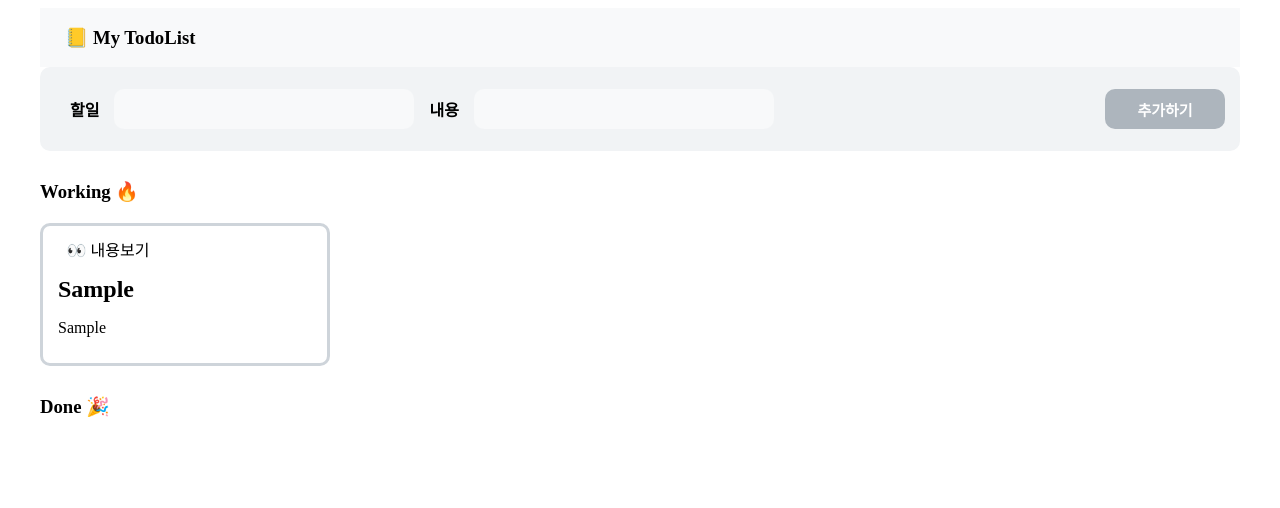
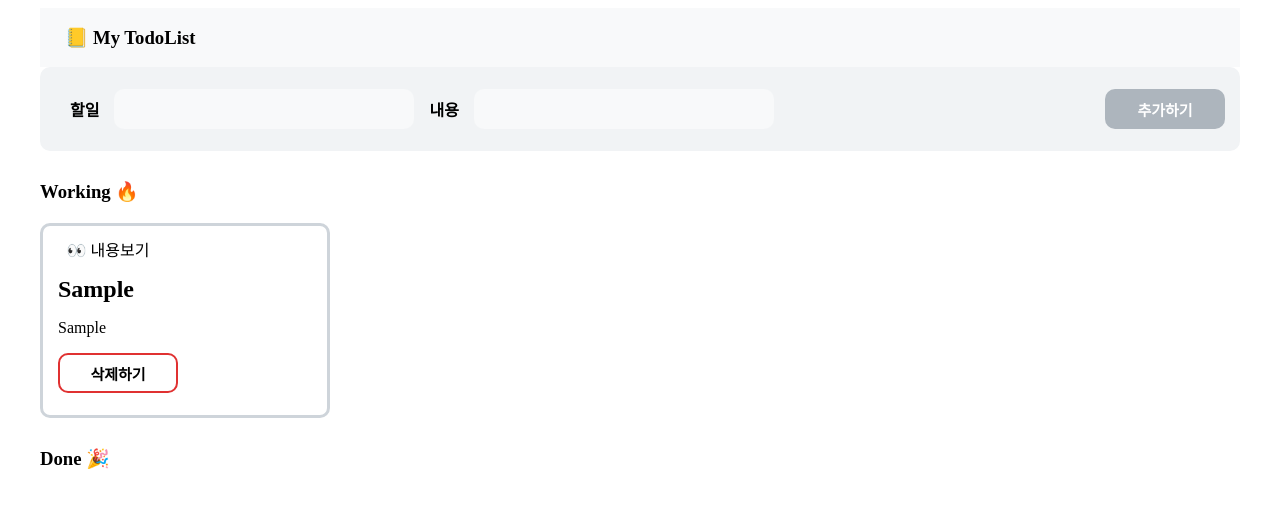
Before and after one commit to devjjin/redux-todolist-assignment, a React (Create React App) app: page / in a window 1280 px wide. Both pictures are taken after typing "Sample", "Sample" into the empty fields and a click on the button "추가하기". Shown: the top 508 px of the page. Built offline with nearby package versions, Linux system fonts and the light colour scheme.

Commit message:
Feat: 삭제하기 버튼 클릭시 todoItem 되도록

```diff
--- a/src/components/TodoItem.jsx
+++ b/src/components/TodoItem.jsx
@@ -1,13 +1,23 @@
 import React from 'react';
 import styled from 'styled-components';
+import { useDispatch } from 'react-redux';
+import { deleteTodo, toggleStatusTodo } from '../redux/modules/todos.js';
 
 const TodoItem = ({ todoItem }) => {
+  const dispatch = useDispatch();
+  const onDeleteClick = () => {
+    dispatch(deleteTodo(todoItem.id));
+  };
+
   return (
     <Main key={todoItem.id}>
       <Container>
-          <DetailButton>👀 내용보기</DetailButton>
+        <DetailButton>👀 내용보기</DetailButton>
         <Title>{todoItem.title}</Title>
         <p>{todoItem.content}</p>
+        <ButtonContainer>
+          <DeleteButton onClick={onDeleteClick}>삭제하기</DeleteButton>
+        </ButtonContainer>
       </Container>
     </Main>
   );
@@ -39,4 +49,20 @@ const Title = styled.h2`
   margin-bottom: 15px;
 `;
 
+const ButtonContainer = styled.div`
+  display: flex;
+  margin: 12px 0;
+  gap: 10px;
+`;
+
+const DeleteButton = styled.button`
+  border: 2px solid #e03131;
+  color: black;
+`;
+
+const ToggleButton = styled.button`
+  border: 2px solid ${props => (!props.isDone ? '#099268' : '#ced4da')};
+  color: black;
+`;
+
 export default TodoItem;
```
